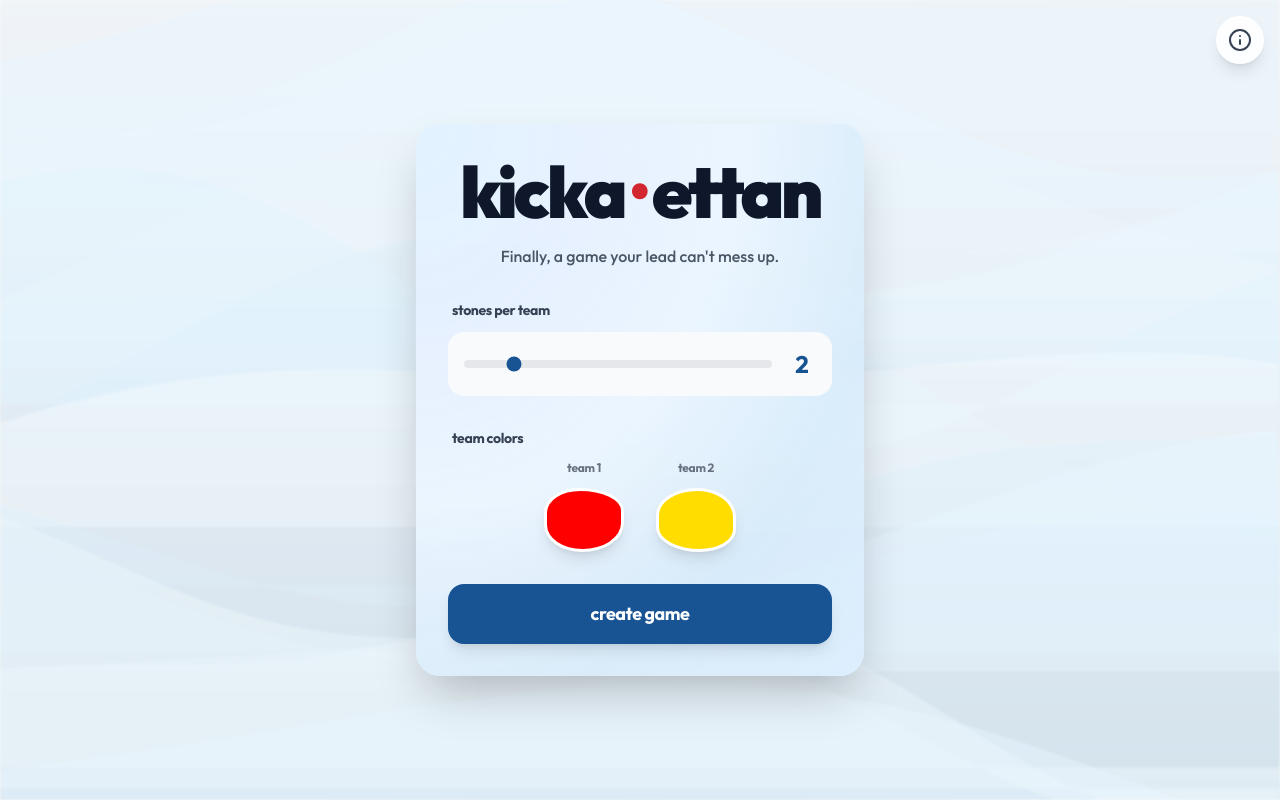
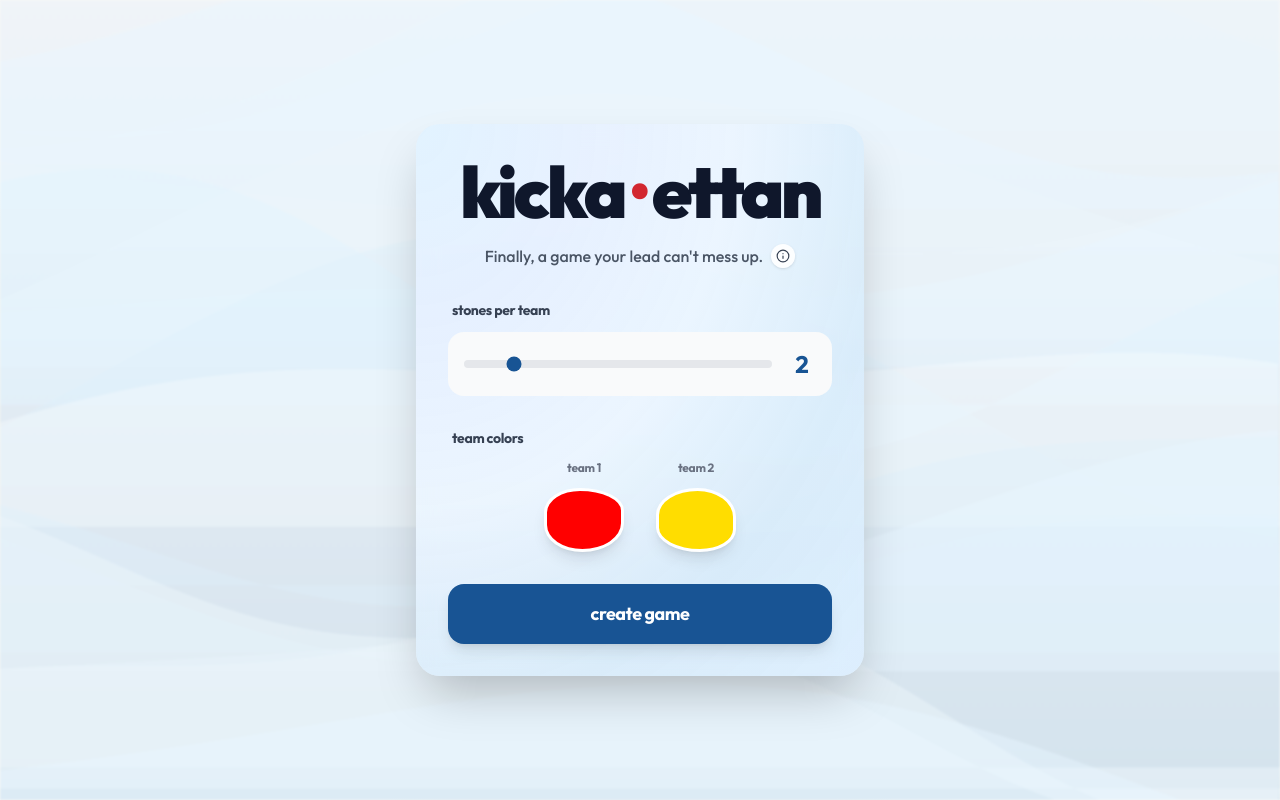
Before and after one commit to rrirrirr/Kicka-Ettan, a React (Vite) app in the folder assets/: page / in a window 1280 px wide. Built offline with nearby package versions, Linux system fonts and the light colour scheme; what phoenix would draw is missing.

Commit message:
refactor: reposition info button in tag line

```diff
--- a/assets/src/pages/Home.tsx
+++ b/assets/src/pages/Home.tsx
@@ -71,15 +71,6 @@ const Home = () => {
         <div className="min-h-screen flex flex-col items-center justify-center p-4 relative">
             <AnimatedBackground />
 
-            {/* Info Button - Fixed Position */}
-            <button
-                onClick={() => setShowInfo(true)}
-                className="fixed top-4 right-4 z-20 w-12 h-12 bg-white/90 hover:bg-white backdrop-blur-md rounded-full shadow-lg hover:shadow-xl transition-all flex items-center justify-center group"
-                aria-label="About this project"
-            >
-                <Info size={24} className="text-gray-700 group-hover:text-[var(--bauhaus-blue)] transition-colors" />
-            </button>
-
             {/* Info Dialog */}
             {showInfo && (
                 <div className="fixed inset-0 z-50 flex items-center justify-center bg-black/20 backdrop-blur-md p-4" onClick={() => setShowInfo(false)}>
@@ -128,8 +119,15 @@ const Home = () => {
 
             <div className="card-gradient backdrop-blur-md p-8 rounded-3xl shadow-2xl w-full max-w-md text-center relative overflow-hidden z-10">
                 <GameTitle className="mb-4 relative z-10" />
-                <p className="mb-8 text-gray-600 font-medium relative z-10">
+                <p className="mb-8 text-gray-600 font-medium text-center relative z-10 flex items-center justify-center gap-2">
                     Finally, a game your lead can't mess up.
+                    <button
+                        onClick={() => setShowInfo(true)}
+                        className="w-6 h-6 bg-white/90 hover:bg-white backdrop-blur-md rounded-full shadow hover:shadow-lg transition-all flex items-center justify-center group flex-shrink-0"
+                        aria-label="About this project"
+                    >
+                        <Info size={14} className="text-gray-700 group-hover:text-[var(--bauhaus-blue)] transition-colors" />
+                    </button>
                 </p>
 
                 {error && (
```
